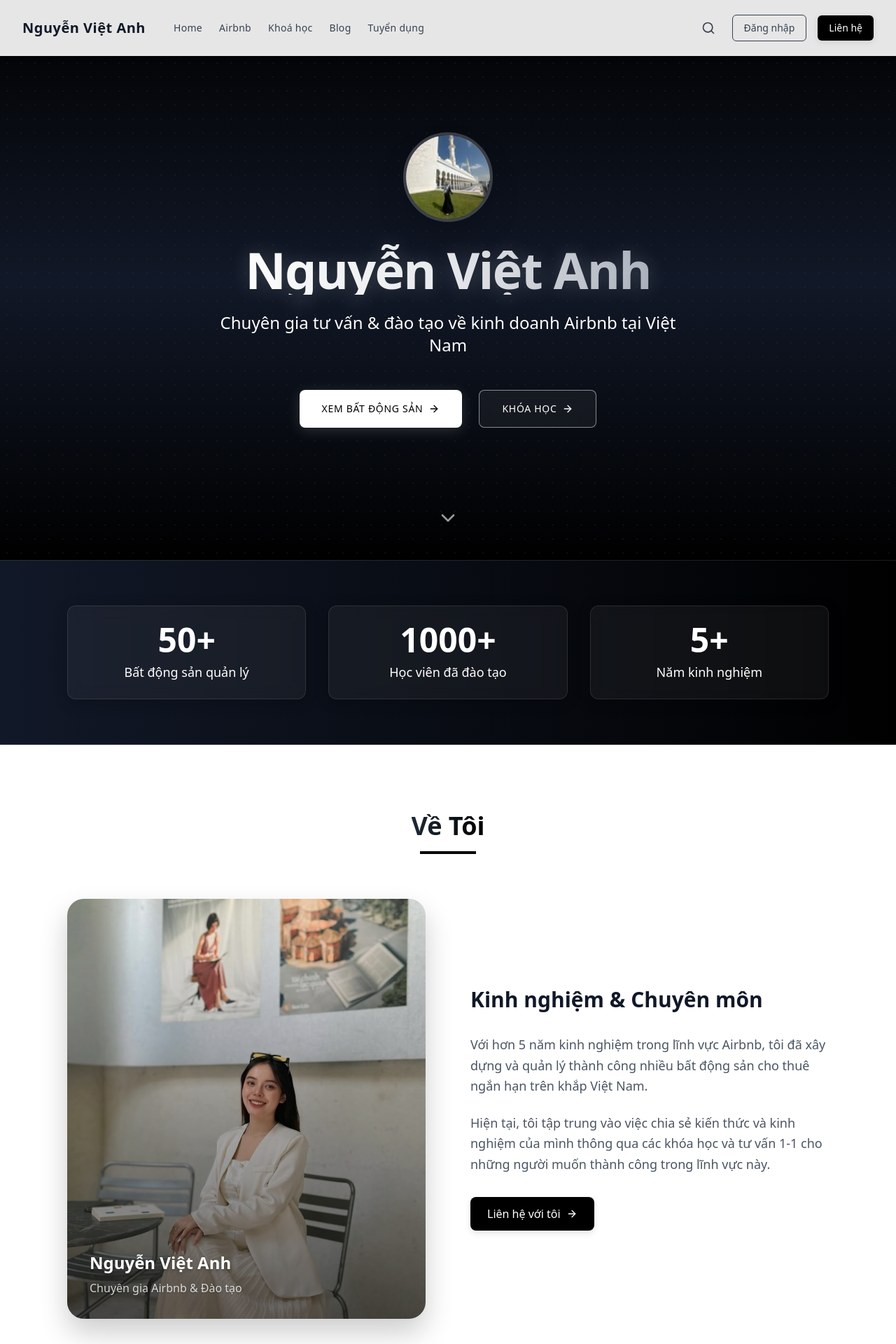
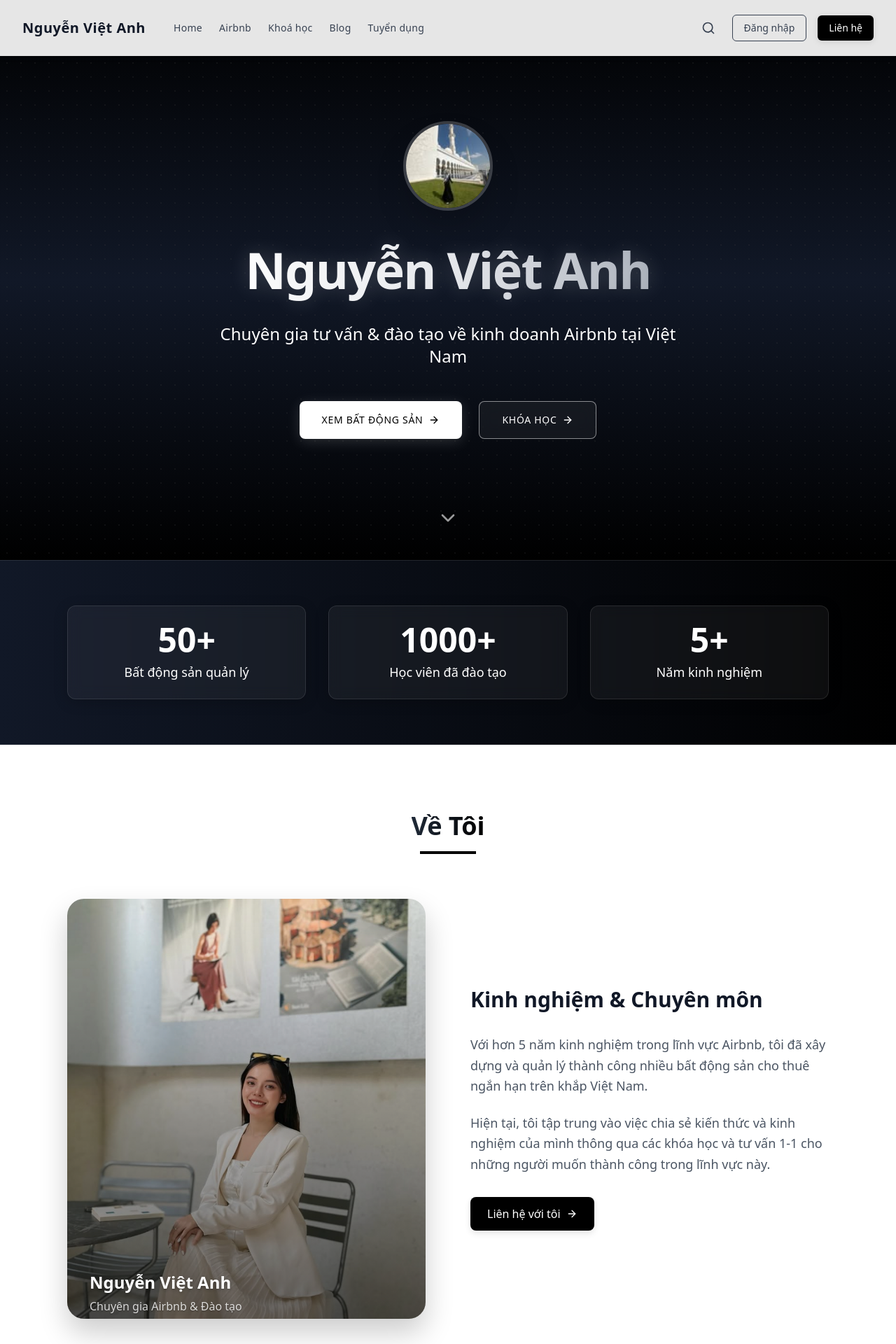
Before and after one commit to weteach-dev-khanh/airnbn, a Django app: page / in a window 1280 px wide. Shown: the top 1920 px of the page at 70% size. Run offline with Django 5.2, Linux system fonts and the light colour scheme; some libraries are stand-ins or nearby versions.

Commit message:
update: enhance UI for Blog, Home and Course page

```diff
--- a/core/templates/core/blog.html
+++ b/core/templates/core/blog.html
@@ -7,7 +7,7 @@
 <div class="max-w-7xl mx-auto px-4 sm:px-6 lg:px-8 py-12 mt-16">
     <!-- Header -->
     <header class="text-center mb-16">
-        <h1 class="text-4xl font-bold mb-4 bg-clip-text text-transparent bg-gradient-to-r from-gray-800 to-black">
+        <h1 class="text-4xl font-bold mb-4 bg-clip-text text-transparent bg-gradient-to-r from-gray-800 to-black leading-tight py-2">
             Blog
         </h1>
         <div class="h-1 w-20 bg-black mx-auto mb-6"></div>
--- a/core/templates/core/courses.html
+++ b/core/templates/core/courses.html
@@ -6,7 +6,7 @@
 {% block content %}
 <div class="max-w-7xl mx-auto px-4 sm:px-6 lg:px-8 py-12 mt-16">
     <header class="text-center mb-16">
-        <h1 class="text-4xl font-bold mb-4 bg-clip-text text-transparent bg-gradient-to-r from-gray-800 to-black">
+        <h1 class="text-4xl font-bold mb-4 bg-clip-text text-transparent bg-gradient-to-r from-gray-800 to-black leading-tight py-2">
             Khóa Học Airbnb
         </h1>
         <div class="h-1 w-20 bg-black mx-auto mb-6"></div>
--- a/core/templates/core/home.html
+++ b/core/templates/core/home.html
@@ -39,7 +39,7 @@
             <div class="w-32 h-32 mx-auto mb-8 relative rounded-full overflow-hidden border-4 border-white/20 shadow-2xl">
                 <img src="{% static 'core/images/avatar.jpg' %}" alt="Nguyễn Việt Anh" class="w-full h-full object-cover">
             </div>
-            <h1 class="text-6xl md:text-7xl font-bold mb-6 tracking-tight bg-clip-text text-transparent bg-gradient-to-r from-white via-gray-200 to-gray-400"
+            <h1 class="text-6xl md:text-7xl font-bold mb-6 tracking-tight bg-clip-text text-transparent bg-gradient-to-r from-white via-gray-200 to-gray-400 leading-tight py-4"
                 style="text-shadow: 0 0 30px rgba(255,255,255,0.2);">
                 Nguyễn Việt Anh
             </h1>
@@ -105,7 +105,7 @@
                      style="box-shadow: 0 20px 40px rgba(0,0,0,0.2);">
                     <img src="{% static 'core/images/avatar-2.png' %}" alt="Nguyễn Việt Anh" class="w-full h-full object-cover">
                     <div class="absolute inset-0 bg-gradient-to-t from-black/60 to-transparent"></div>
-                    <div class="absolute bottom-0 left-0 right-0 p-8">
+                    <div class="absolute bottom-0 left-0 right-0 p-8 leading-tight py-2">
                         <h3 class="text-2xl font-bold text-white mb-2"
                             style="text-shadow: 0 2px 4px rgba(0,0,0,0.3);">
                             Nguyễn Việt Anh
@@ -145,7 +145,7 @@
     <section class="py-24 bg-white">
         <div class="max-w-6xl mx-auto px-4 sm:px-6 lg:px-8">
             <div class="text-center mb-16">
-                <h2 class="text-4xl font-bold mb-4 bg-clip-text text-transparent bg-gradient-to-r from-gray-800 to-black">
+                <h2 class="text-4xl font-bold mb-4 bg-clip-text text-transparent bg-gradient-to-r from-gray-800 to-black leading-tight py-2">
                     Bất Động Sản Nổi Bật
                 </h2>
                 <div class="h-1 w-20 bg-black mx-auto"></div>
@@ -258,7 +258,7 @@
     <section class="py-24 bg-gradient-to-b from-gray-50 to-white text-gray-900">
         <div class="max-w-6xl mx-auto px-4 sm:px-6 lg:px-8">
             <div class="text-center mb-16">
-                <h2 class="text-4xl font-bold mb-4 inline-block bg-clip-text text-transparent bg-gradient-to-r from-gray-800 to-black">
+                <h2 class="text-4xl font-bold mb-4 inline-block bg-clip-text text-transparent bg-gradient-to-r from-gray-800 to-black leading-tight py-2">
                     Dịch Vụ
                 </h2>
                 <div class="h-1 w-20 bg-black mx-auto"></div>
```
